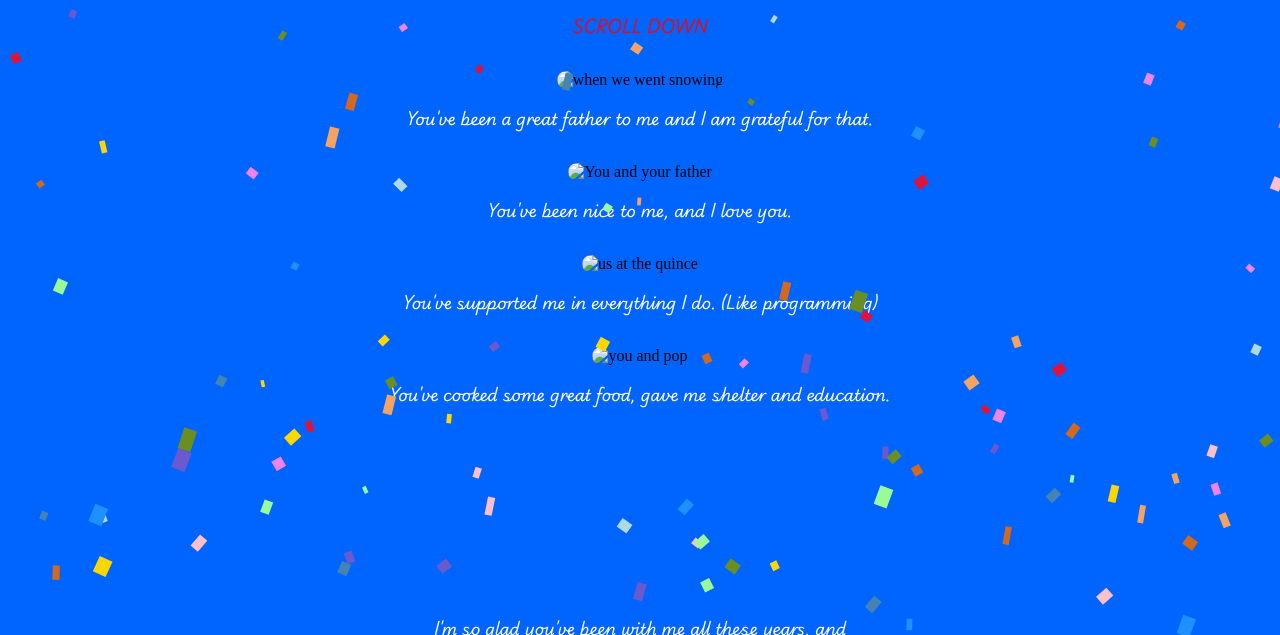
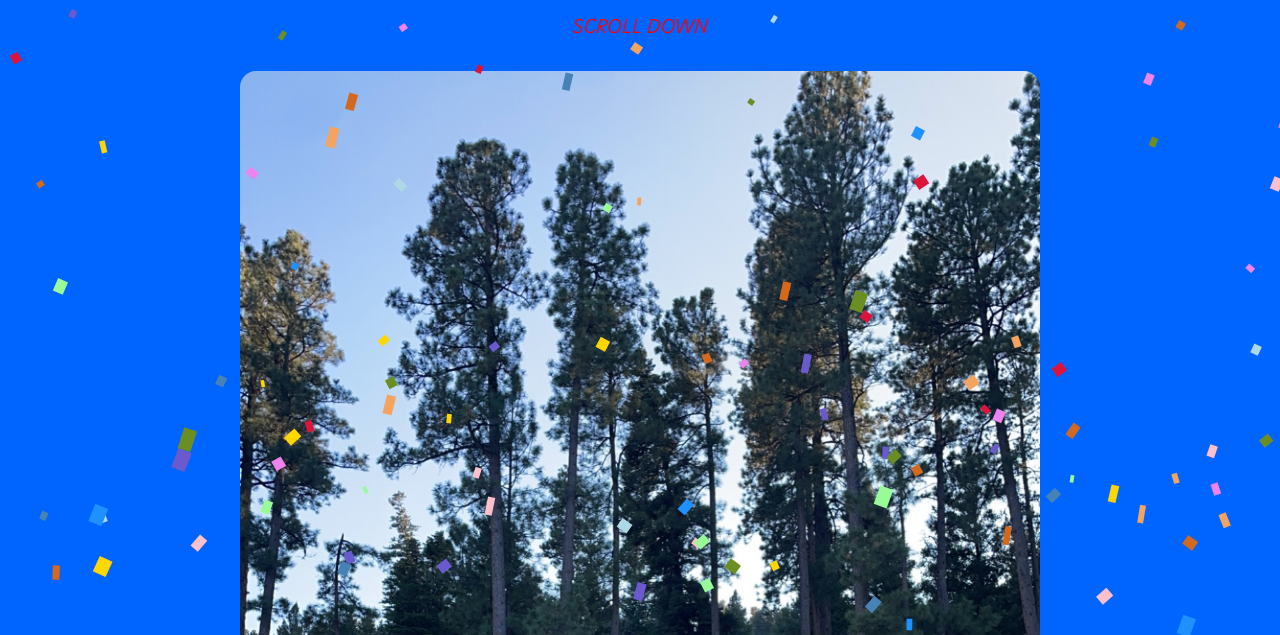
Before and after one commit to RetiredArchive/fd-bruce.xyz, a plain HTML site: page index.html in a window 1280 px wide. Both pictures are taken after a click on the button "Press me!". Shown: the part 165-800 px from the top of the page. Drawn offline with Linux system fonts and the light colour scheme.

Commit message:
Update index.html

```diff
--- a/index.html
+++ b/index.html
@@ -8,7 +8,7 @@
     <title>Father's Day</title>
 </head>
 <body>
-    <audio id="bgmusic" loop autoplay src="audio/bg.mp3"></audio>
+    <audio id="bgmusic" loop autoplay src="assets/audio/bg.mp3"></audio>
     <button onclick="showContent(); start(); sevenwks.play(); stop(); document.querySelector('p').scrollIntoView({ behavior: 'smooth', block: 'start' })">Press me!</button>
     <div id="content">
         <h1 id="s">Father's Day Card <br>for Bruce Vega</h1>
@@ -16,18 +16,18 @@
         <p style="color: red;">SCROLL DOWN</p>
 
 
-        <img src="imgs/IMG_1938.jpeg" title="when we went snowing">
+        <img src="assets/imgs/IMG_1938.jpeg" title="when we went snowing">
         <p>You've been a great father to me and I am grateful for that.</p>
 
 
-        <img src="imgs/IMG_3818.jpeg" title="You and your father">
+        <img src="assets/imgs/IMG_3818.jpeg" title="You and your father">
         <p>You've been nice to me, and I love you.</p>
 
 
-        <img src="imgs/IMG_4813.jpeg" title="us at the quince">
+        <img src="assets/imgs/IMG_4813.jpeg" title="us at the quince">
         <p>You've supported me in everything I do. (Like programming)</p>
 
-        <img src="imgs/IMG_7877.jpeg" title="you and pop">
+        <img src="assets/imgs/IMG_7877.jpeg" title="you and pop">
         <p>You've cooked some great food, gave me shelter and education.</p>
 
         <p style="padding-top: 12rem;">I'm so glad you've been with me all these years, and <br> I can't wait to see us keep growing as a family <br> I can't wait to keep seeing you more, <br> I love you dad. </p>
```
